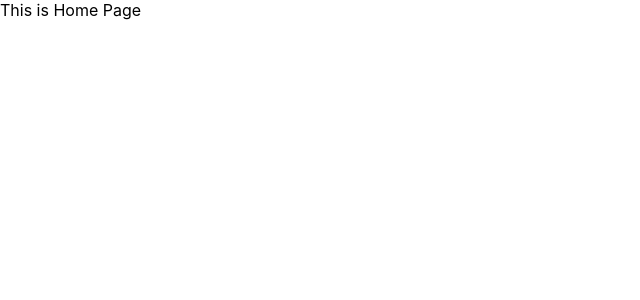
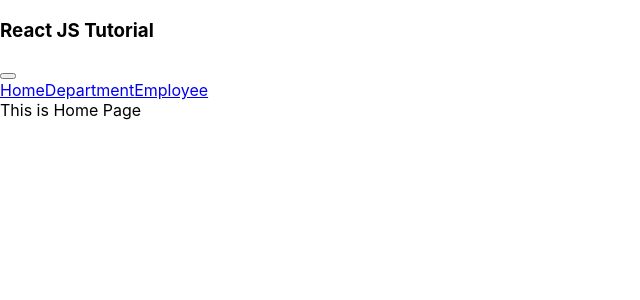
Before and after one commit to cjones1047/appone-client, a React (Create React App) app: page / in a window 1280 px wide. Shown: the top 300 px of the page, without its empty margins (0-640 px from the left). Built offline with nearby package versions, Linux system fonts and the light colour scheme.

Commit message:
Installed react-router-dom as dependency, updated Navbar in Navigation.js and imported all components to App.js

```diff
--- a/package.json
+++ b/package.json
@@ -10,6 +10,7 @@
     "react": "^18.2.0",
     "react-bootstrap": "^2.5.0",
     "react-dom": "^18.2.0",
+    "react-router-dom": "^6.4.0",
     "react-scripts": "5.0.1",
     "web-vitals": "^2.1.4"
   },
--- a/src/App.css
+++ b/src/App.css
@@ -1,4 +1,4 @@
-.App {
+/* .App {
   text-align: center;
 }
 
@@ -35,4 +35,4 @@
   to {
     transform: rotate(360deg);
   }
-}
+} */
--- a/src/App.js
+++ b/src/App.js
@@ -2,30 +2,31 @@
 import './App.css';
 
 import Home from './Home';
+import Department from './Department';
+import Employee from './Employee';
+import Navigation from './Navigation';
+
+import { BrowserRouter, Route, Routes } from 'react-router-dom';
 
 function App() {
   return (
+    <BrowserRouter>
+      <div className='container'>
 
-    <Home
+        <h3 className='m-3 d-flex justify-content-center'>
+          React JS Tutorial
+        </h3>
 
-    />
+        <Navigation/>
 
-    // <div className="App">
-    //   <header className="App-header">
-    //     <img src={logo} className="App-logo" alt="logo" />
-    //     <p>
-    //       Edit <code>src/App.js</code> and save to reload.
-    //     </p>
-    //     <a
-    //       className="App-link"
-    //       href="https://reactjs.org"
-    //       target="_blank"
-    //       rel="noopener noreferrer"
-    //     >
-    //       Learn React
-    //     </a>
-    //   </header>
-    // </div>
+        <Routes>
+          <Route path='/' element={<Home/>} />
+          <Route path='/department' element={<Department/>} />
+          <Route path='/employee' element={<Employee/>} />
+        </Routes>
+
+      </div>
+    </BrowserRouter>
   );
 }
 
--- a/src/Navigation.js
+++ b/src/Navigation.js
@@ -2,7 +2,7 @@ import React from 'react';
 import { NavLink } from 'react-router-dom';
 import { Navbar, Nav } from 'react-bootstrap';
 
-const Home = () => {
+const Navigation = () => {
 
     return(
         <Navbar bg="dark" expand="lg">
@@ -25,4 +25,4 @@ const Home = () => {
 
 }
 
-export default Home
+export default Navigation
```
Also changed, not shown: 1 other file (tests, documents, lock files or other folders).
